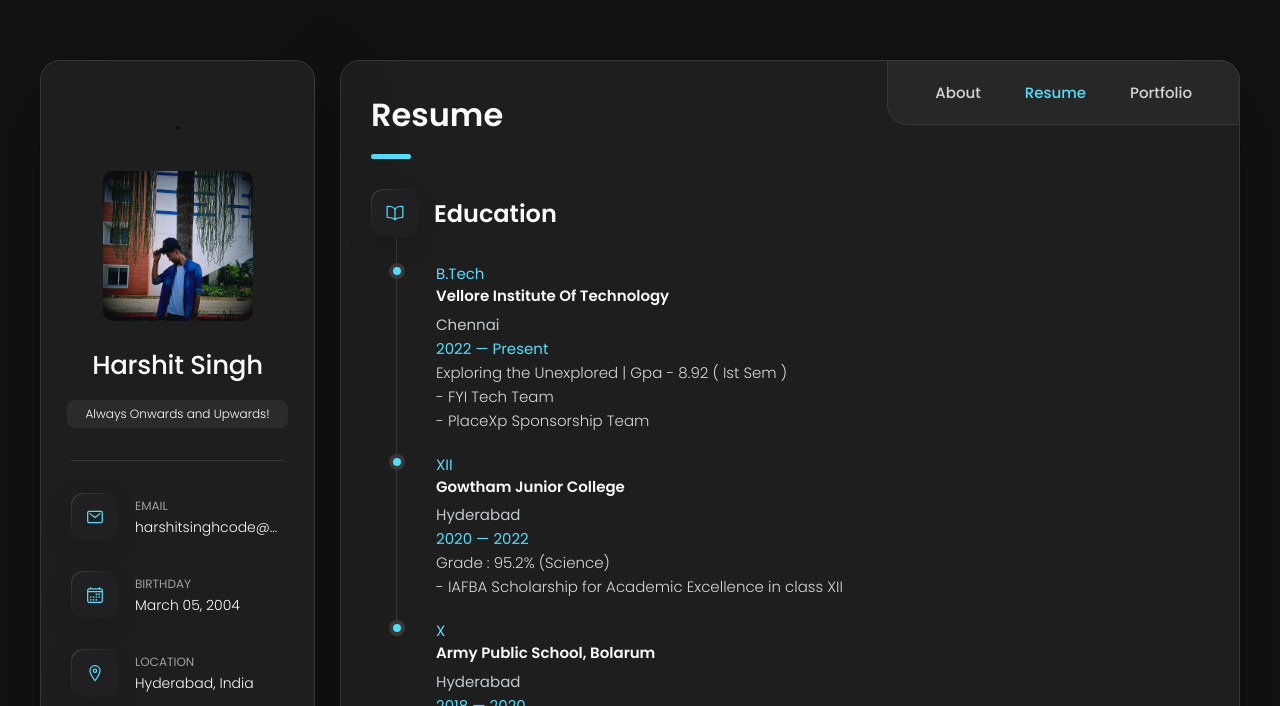
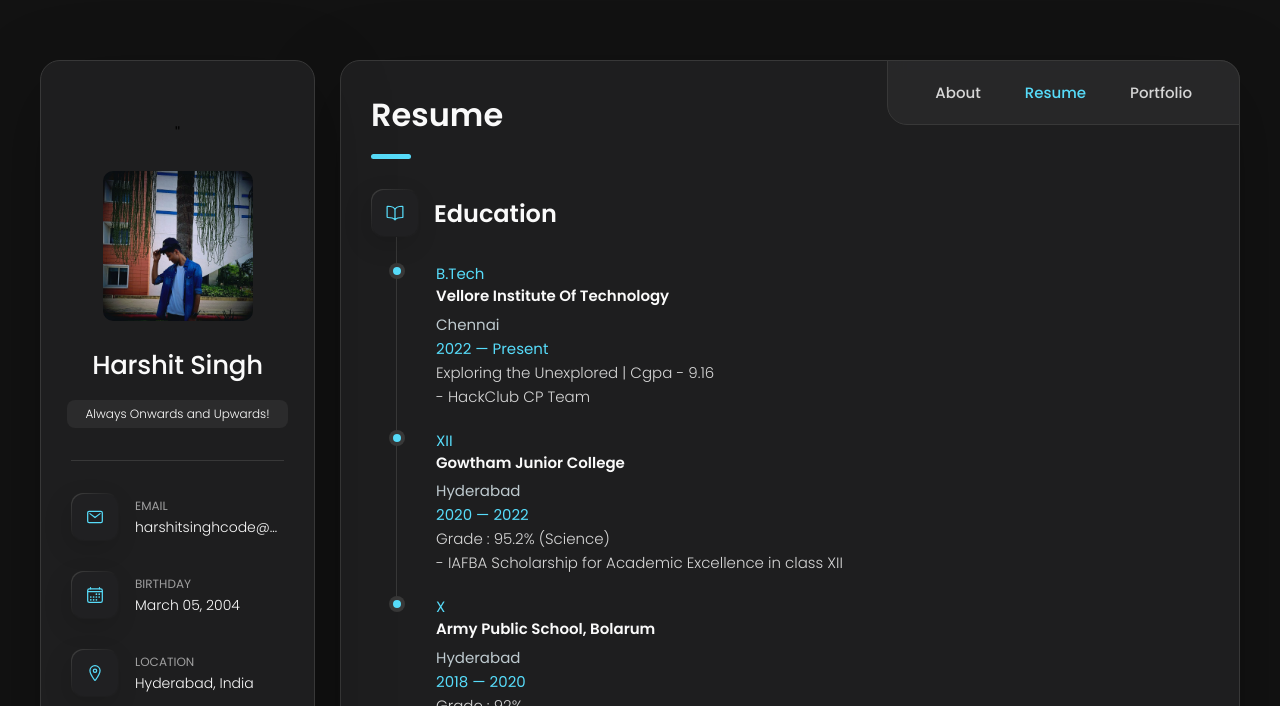
Before and after one commit to harshitsinghcode/Parichay, a plain HTML site: page index.html in a window 1280 px wide. Both pictures are taken after a click on the button "Resume". Shown: the top 706 px of the page. Drawn offline with nearby package versions, Linux system fonts and the light colour scheme.

Commit message:
Update index.html

```diff
--- a/index.html
+++ b/index.html
@@ -477,9 +477,9 @@ Exploring new domain of dimensions in my personality and working 120% of my capa
               <span>2022 — Present</span>
 
               <p class="timeline-text">
-                Exploring the Unexplored | Gpa - 8.92 ( Ist Sem )</p>
-               <p class="timeline-text">- FYI Tech Team</p>
-               <p class="timeline-text">- PlaceXp Sponsorship Team</p>
+                Exploring the Unexplored | Cgpa - 9.16 </p>
+               <p class="timeline-text">- HackClub CP Team</p>
+
 
 
             </li>
@@ -546,10 +546,11 @@ Exploring new domain of dimensions in my personality and working 120% of my capa
               <span>2022 — Present</span>
 
               <p class="timeline-text">
-                - Part of the Organising Board
+                - Part of the Office Bearers
 
               </p>
               <p class="timeline-text">
+                - Led the whole event, BITWARS to epitome success
                 - Microsoft Learn App Bootcamp
 
               </p>
```
